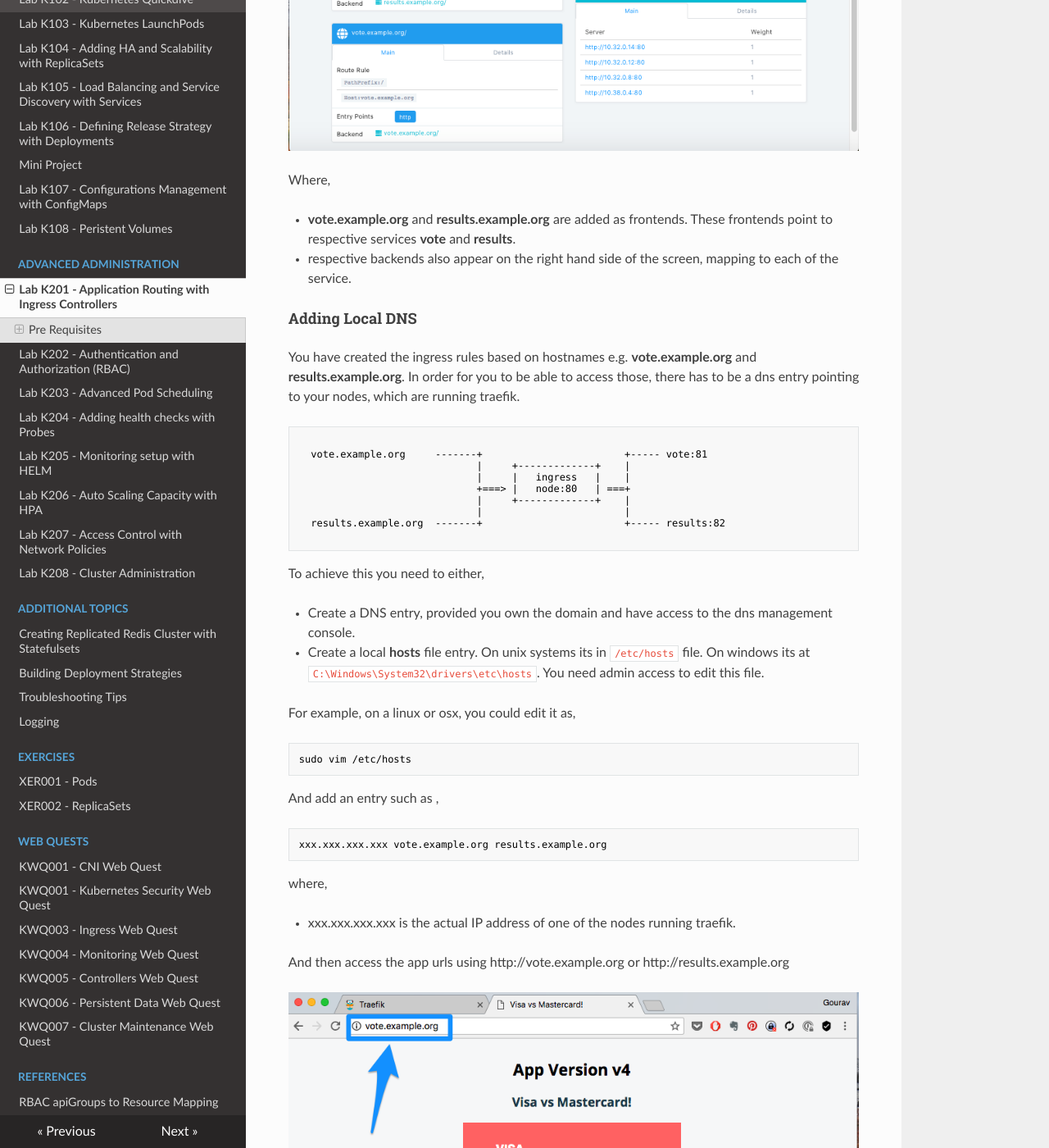
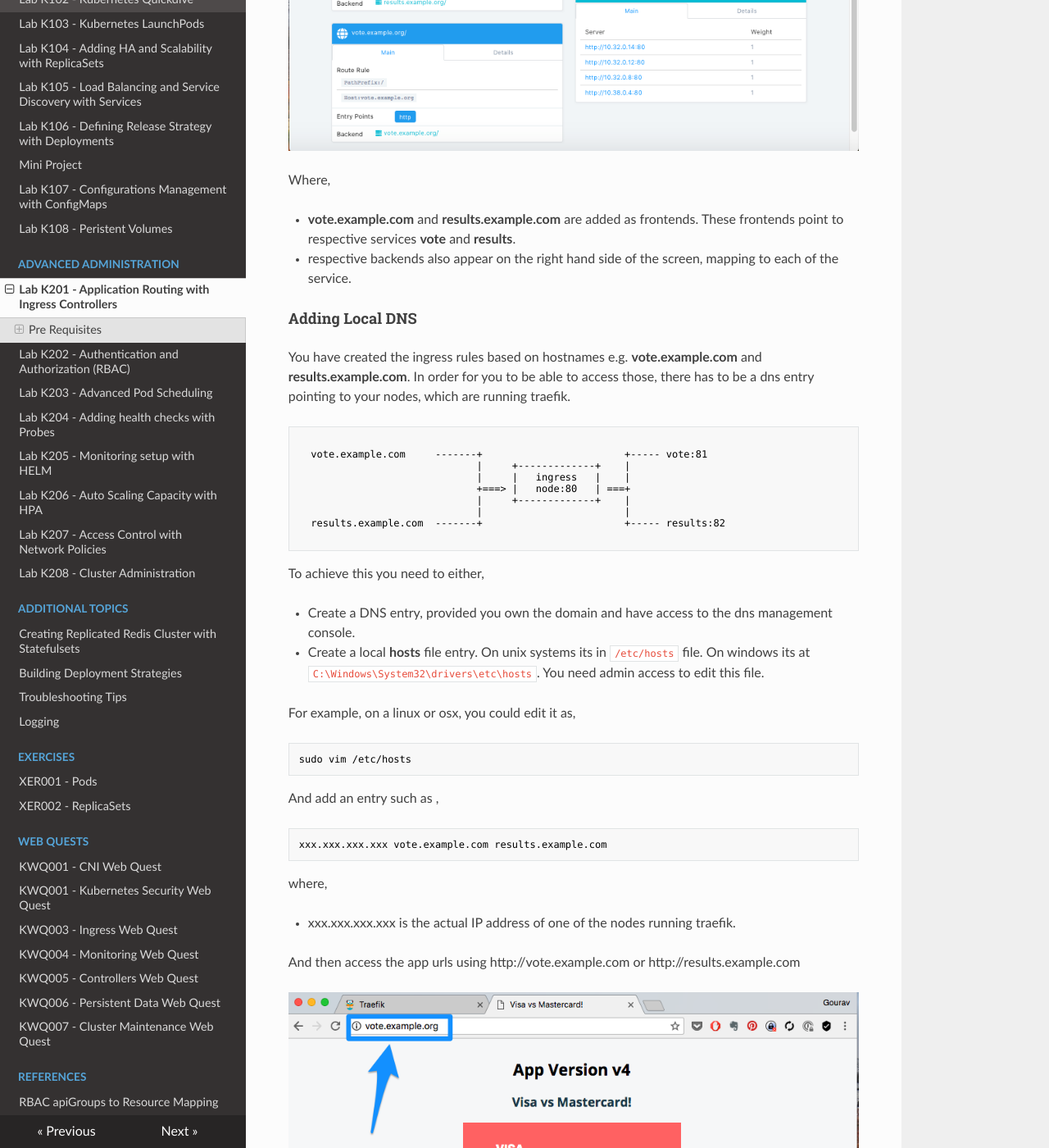
Before and after one commit to schoolofdevops/kubernetes-labguide, an MkDocs documentation site: the page built from chapters/ingress.md, in a window 1280 px wide and 1400 px high, scrolled down 3839 px. Shown: the whole window at 82% size. Built offline with MkDocs 1.6.1, drawn with Linux system fonts in a browser that asks for light colours; nearby versions of some CDN libraries; old or Windows-style settings are respelled for this version of MkDocs; some of the changed text lies outside the part shown.

Commit message:
org => com

````diff
--- a/chapters/ingress.md
+++ b/chapters/ingress.md
@@ -65,7 +65,7 @@ You would notice that the ingress controller is started on all nodes (except man
 
 ### Setting up Named Based Routing for Vote App
 
-We will direct all our request to the ingress controller now, but with differnt hostname e.g. **vote.example.org** or **results.example.org**. And it should direct to the correct service based on the host name.
+We will direct all our request to the ingress controller now, but with differnt hostname e.g. **vote.example.com** or **results.example.com**. And it should direct to the correct service based on the host name.
 
 In order to achieve this you, as a user would create a **ingress** object with a set of rules,
 
@@ -95,14 +95,14 @@ metadata:
     kubernetes.io/ingress.class: traefik
 spec:
   rules:
-    - host: vote.example.org
+    - host: vote.example.com
       http:
         paths:
           - path: /
             backend:
               serviceName: vote
               servicePort: 80
-    - host: results.example.org
+    - host: results.example.com
       http:
         paths:
           - path: /
@@ -150,23 +150,23 @@ You could now see the rule added to ingress controller,
 
 Where,
 
-  * **vote.example.org** and **results.example.org** are added as frontends. These frontends point to respective services **vote** and **results**.
+  * **vote.example.com** and **results.example.com** are added as frontends. These frontends point to respective services **vote** and **results**.
 
   * respective backends also appear on the right hand side of the screen, mapping to each of the service.
 
 #### Adding Local DNS
 
-You have created the ingress rules based on hostnames e.g.  **vote.example.org** and **results.example.org**. In order for you to be able to access those, there has to be a dns entry pointing to your nodes, which are running traefik.
+You have created the ingress rules based on hostnames e.g.  **vote.example.com** and **results.example.com**. In order for you to be able to access those, there has to be a dns entry pointing to your nodes, which are running traefik.
 
 ```bash
 
-  vote.example.org     -------+                        +----- vote:81
+  vote.example.com     -------+                        +----- vote:81
                               |     +-------------+    |
                               |     |   ingress   |    |
                               +===> |   node:80   | ===+
                               |     +-------------+    |
                               |                        |
-  results.example.org  -------+                        +----- results:82
+  results.example.com  -------+                        +----- results:82
 
 ```
 
@@ -185,14 +185,14 @@ sudo vim /etc/hosts
 And add an entry such as ,
 
 ```
-xxx.xxx.xxx.xxx vote.example.org results.example.org
+xxx.xxx.xxx.xxx vote.example.com results.example.com
 ```
 
 where,
 
   * xxx.xxx.xxx.xxx is the actual IP address of one of the nodes running traefik.
 
-And then access the app urls using http://vote.example.org or http://results.example.org
+And then access the app urls using http://vote.example.com or http://results.example.com
 
 ![Name Based Routing](../images/domain-name.png)
 
@@ -237,14 +237,14 @@ metadata:
     ingress.kubernetes.io/auth-secret: "mysecret"
 spec:
   rules:
-    - host: vote.example.org
+    - host: vote.example.com
       http:
         paths:
           - path: /
             backend:
               serviceName: vote
               servicePort: 82
-    - host: results.example.org
+    - host: results.example.com
       http:
         paths:
           - path: /
````
